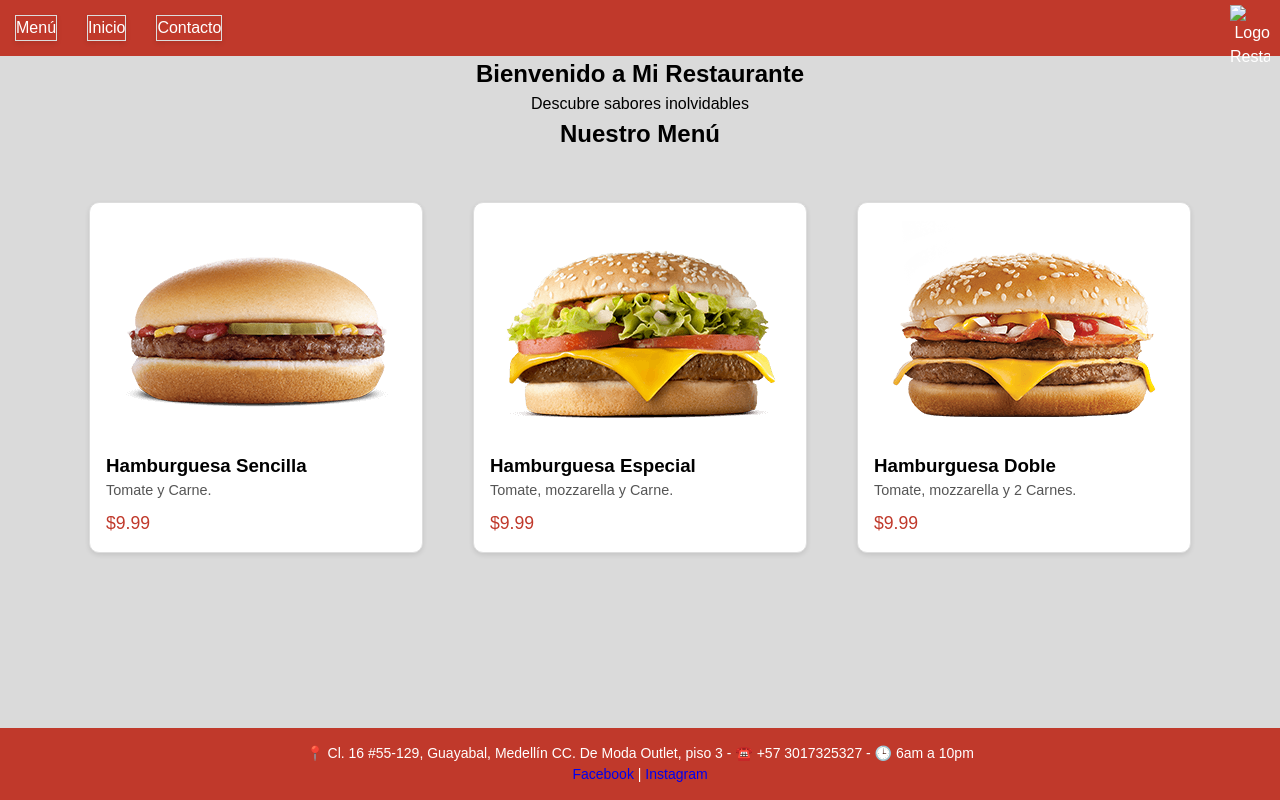
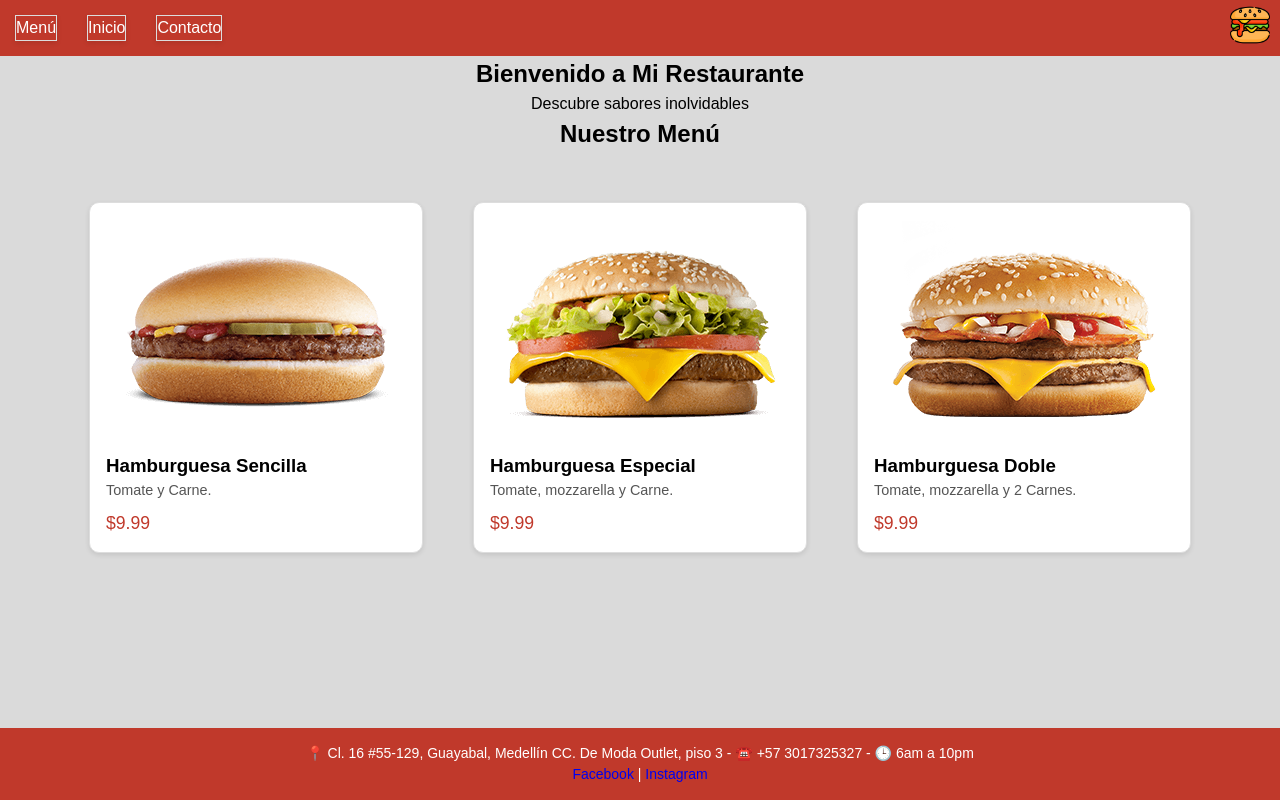
Before and after one commit to JuanDavidOlaya/restaurante, a plain HTML site: page index.html in a window 1280 px wide. Drawn offline with Linux system fonts and the light colour scheme.

Commit message:
Update index.html

```diff
--- a/index.html
+++ b/index.html
@@ -14,7 +14,7 @@
             <a href="#cuenta" class="nav__a">Inicio</a>
             <a href="#contacto" class="nav__a">Contacto</a>
             <div class="header__logo">
-                <img class="header__logo--img" src="./img/1ded366c71429ea33389328d2d4619a6.png"
+                <img class="header__logo--img" src="./1ded366c71429ea33389328d2d4619a6.png"
                     alt="Logo Restaurante" />
             </div>
         </nav>
```
